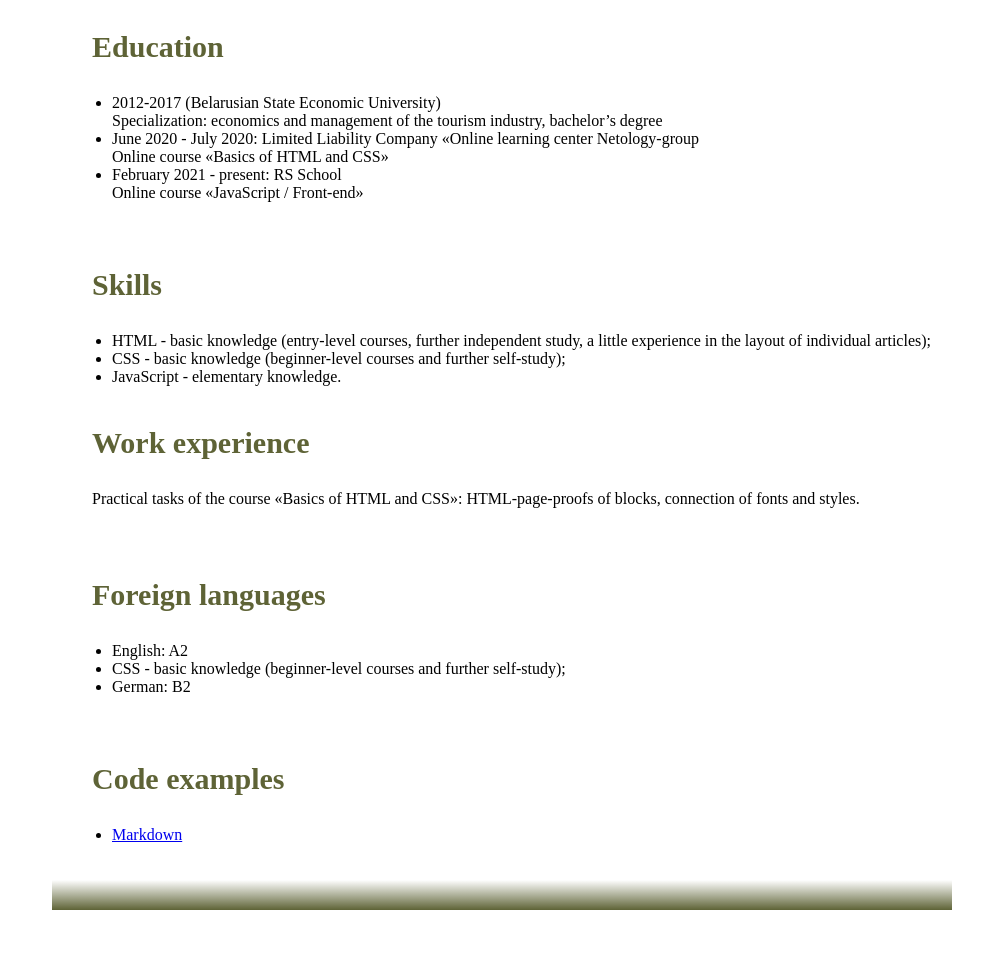
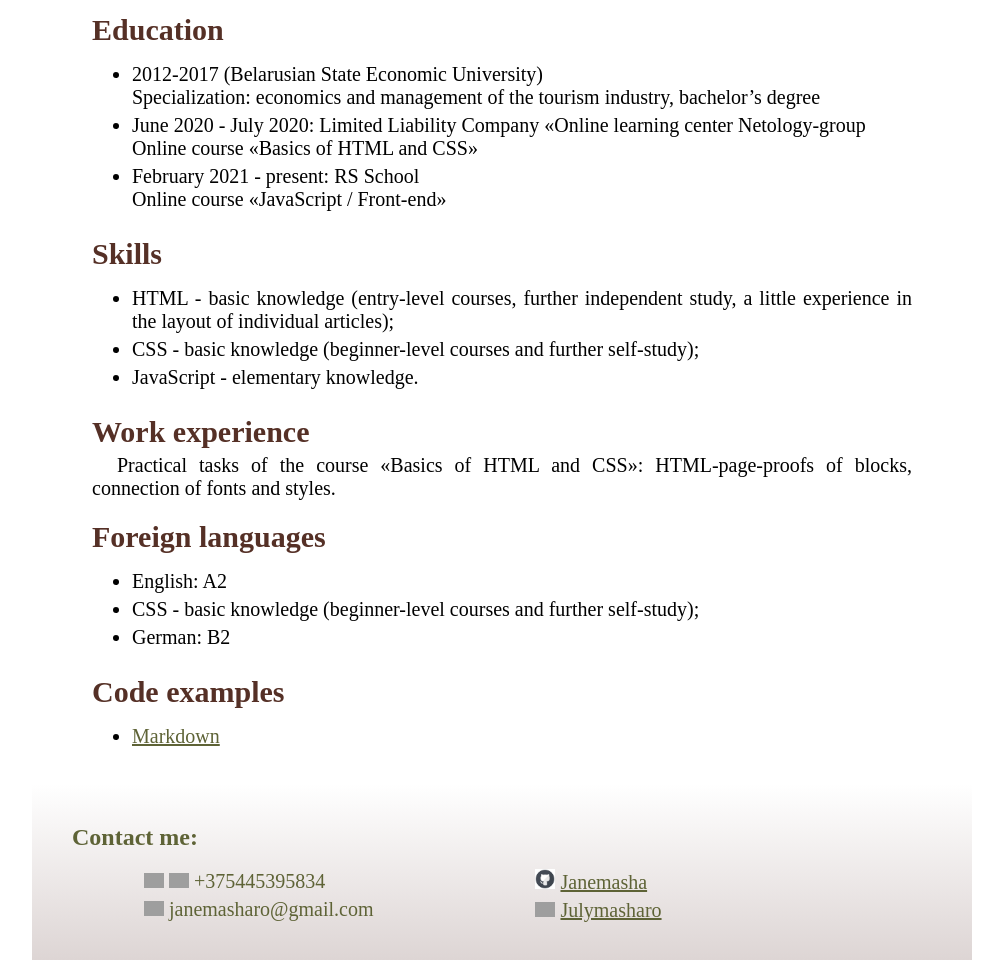
Before and after one commit to Janemasha/rsschool-cv, a plain HTML site: page index.html in a window 1280 px wide. Shown: the part 831-1799 px from the top of the page, without its empty margins (138-1141 px from the left). Before the commit the page ends 1749 px from the top, so only its background shows below. Drawn offline with Linux system fonts and the light colour scheme; grey boxes are pictures that could not be loaded.

Commit message:
style: add footer

```diff
--- a/index.html
+++ b/index.html
@@ -1,3 +1,4 @@
+
 
 <!DOCTYPE html>
 <html lang="en">
@@ -13,15 +14,7 @@
             margin: auto;
             background: linear-gradient(0, #fff, #5e6336);
         }
-        .left {
-            overflow-x: hidden;
-            float: left;
-            width: 30%;
-            height: 1300px;
-            background: #00665E;
-            padding: 20px 0;
-        }
-        .right {
+        section {
             overflow-x: hidden;
             margin: auto;
             width: 860px;
@@ -33,50 +26,87 @@
             display: flex;
             float: right;
             justify-content: left;
-            align-items: center;
-            padding: 0px 0px 20px 20px;
+            align-items: flex-start;
+            margin: -70px 0 0 0;
+            padding: 0px 20px 20px 20px;
         }
-        img {
+        .img1 {
             width: 340px;
         }
         h1 {
             color: #fff;
             text-align: center;
             margin: 20px 0 0 0;
-            padding: 10px 20px 0px;
+            padding: 0px 20px 0px;
             font-size: 60px;
         }
         h3 {
-        	color: #5e6336;
+        	color: #553026;
             font-size: 30px;
-            padding: 10px 20px 0px;
+            margin: 30px 0 0;
+            padding: 50px 20px 0px;
         }
         h2 {
             color: #fff;
             text-align: center;
-            margin: 0 0 20px;
-            padding: 0px 20px 10px;
+            margin: 10px 0 20px;
+            padding: 0px 20px 20px;
             font-size: 30px;
+        }
+        h4 {
+        	color: #553026;
+            font-size: 30px;
+            margin: 10px 0 0;
+            padding: 10px 20px 0px;
+        }
+        h5 {
+        	color: #5e6336;
+            font-size: 24px;
+            margin: 10px 0 0;
+            padding: 10px 20px 0px;
         }
         .personal_dates {
             text-align: left;
             font-size: 24px;
-            margin: 20px;
+            margin: 10px 20px 0;
         }
         article {
             margin: 0;
-            padding: 10px 0 0;
+            padding: 0;
+
         }
         .about {
         	text-align: justify;
-            font-size: 16px;
-            margin: 20px;
+            font-size: 20px;
+            margin: 5px 20px;
+            text-indent: 25px;
         }
         footer {
         	width: 900px;
-            padding: 10px 0px 20px;
+            padding: 20px;
             margin: auto;
-            background: linear-gradient(0, #5e6336, #fff);
+            background: linear-gradient(0, #ddd5d4, #fff);
+        }
+        ul li {
+        	text-align: justify;
+    		font-size: 20px;
+            margin: 5px 20px;
+            }
+        .foot {
+            list-style-type: none;
+            font-size: 20px;
+            margin: 5px 20px;
+            color: #5e6336;
+        }
+        a {
+            font-size: 20px;
+            color: #5e6336;
+        }
+        td {
+            padding: 0 50px 0 30px;
+        }
+        .pict {
+            width: 20px;
         }
     </style>
 </head>
@@ -85,10 +115,10 @@
     	<h1> Yuliya Masharo</h1>
     	<h2>Junior Frontend Developer</h2>
     </header>
-    <section class="right">
+    <section>
         <h3>General information</h3>
         <figure class="photo">
-                <img src="https://raw.githubusercontent.com/Janemasha/rsschool-cv/rsschool-cv-html/IMG_20190413_125110-2.jpg" alt="Фото соискателя">
+                <img src="https://raw.githubusercontent.com/Janemasha/rsschool-cv/rsschool-cv-html/IMG_20190413_125110-2.jpg" alt="Фото соискателя" class="img1">
         </figure>
             <p class="personal_dates">Date of birth: 22.09.1994</p>
             <p class="personal_dates">Marital status: Single</p>
@@ -100,7 +130,7 @@
             <p class="about">My short term goal is to gain experience and become a higher level front-end developer. And in the long term: master back-end development as well. The possibility of constant professional and personal growth, the fulfillment of diverse tasks are the main points on which I focus on when looking for a job.</p>
         </article>
         <article>
-            <h3>Education</h3>
+            <h4>Education</h4>
             <ul>
                 <li>2012-2017 (Belarusian State Economic University)<br>
                     Specialization: economics and management of the tourism industry, bachelor’s degree
@@ -114,17 +144,17 @@
             </ul>
         </article>
         <article>
-            <h3>Skills</h3>
+            <h4>Skills</h4>
             <ul>
                 <li>HTML - basic knowledge (entry-level courses, further independent study, a little experience in the layout of individual articles); </li>
                 <li>СSS - basic knowledge (beginner-level courses and further self-study);</li>
                 <li>JavaScript - elementary knowledge. </li>
             </ul>
         </article>
-            <h3>Work experience</h3>
+            <h4>Work experience</h4>
             <p class="about">Practical tasks of the course «Basics of HTML and CSS»: HTML-page-proofs of blocks, connection of fonts and styles.</p>
         <article>
-            <h3>Foreign languages</h3>
+            <h4>Foreign languages</h4>
             <ul>
                 <li>English: A2 </li>
                 <li>СSS - basic knowledge (beginner-level courses and further self-study);</li>
@@ -132,14 +162,30 @@
             </ul>
         </article>
         <article>
-            <h3>Code examples</h3>
+            <h4>Code examples</h4>
             <ul>
                 <li><a href="https://janemasha.github.io/rsschool-cv/cv" target="_blank" title="Markdown code examples">Markdown</a></li>
             </ul>
         </article>
     </section>
     <footer>
-
+    	<h5>Contact me:</h5>
+        <table>
+            <tr>
+                <td>
+                    <ul>
+                        <li class="foot"> <img src="https://static.att.by/img/viber.png" alt="viber" class="pict"> <img src="https://static.att.by/img/telegram.png" alt="telegram" class="pict"> +375445395834 </li>
+                        <li class="foot"><img src="http://ekskursii.by/images/icons/mail.png" alt="mail" class="pict"> janemasharo@gmail.com</li>
+                    </ul>
+                </td>
+                <td>
+                    <ul>
+                        <li class="foot"> <img src="https://raw.githubusercontent.com/Janemasha/rsschool-cv/rsschool-cv-html/GH.png" alt="github" class="pict"> <a href="https://github.com/Janemasha" target="_blank" title="GitHub">Janemasha</a></li>
+                        <li class="foot"> <img src="https://sanatorii.by/images/instagram_logo.png" alt="Instagram" class="pict"> <a href="https://www.instagram.com/julymasharo/" target="_blank" title="Instagram">Julymasharo</a></li>
+                    </ul>
+                </td>
+            </tr>
+        </table>
     </footer>
 </body>
 </html>
```
Lines whose indentation alone changed are shown as unchanged.
